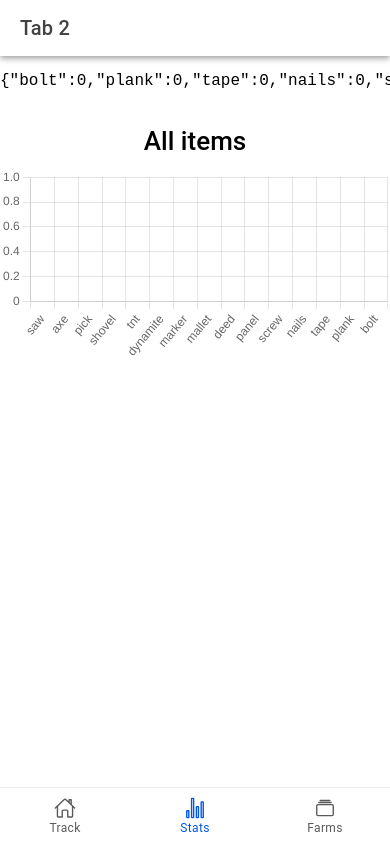
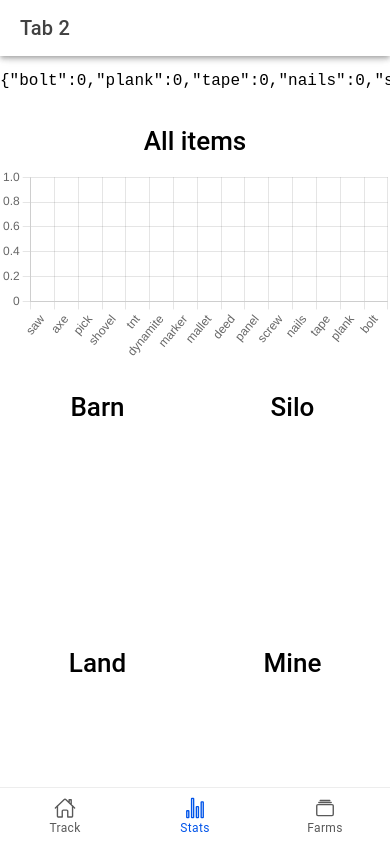
Before and after one commit to Supalien/HD-tracker, a React (Vite) app: page /stats in a window 390 px wide. Built offline with nearby package versions, Linux system fonts and the light colour scheme.

Commit message:
Filled /stats with more charts and changed the css
- Added css magic
- Disabled pie chart animation because it made it unresponsive
- Added charts for items catagories: Barn, Silo, Land, Mine, Axes and
  Saws
- Items properties are now optional
- Fixed Shuffle function

```diff
--- a/src/components/MyBar.tsx
+++ b/src/components/MyBar.tsx
@@ -11,28 +11,41 @@ type Props = {
 }
 
 export default function MyPie({items, title}: Props) {
-    const [loaded, setLoaded] = useState<boolean | null>(null); // null: didnt start, false: currently loading, true: finished loading
+  const [colors, setColors] = useState(shuffle(ChartColors));
 
     const data = {
-        labels: Object.keys(items).sort((a,b) => items[a] - items[b]).reverse()
-        , // list of the names of the items
+      labels: Object.keys(items).sort((a, b) => {
+          if (items[a] === undefined || items[b] === undefined)
+            throw Error("items must be not undefined"); // impossible scenario but necessary for arithmetic calculation
+          return items[a] - items[b];
+        }).reverse(), // list of the names of the items
       datasets: [
         {
-            data: Object.values(items).sort((a, b) => a-b).reverse(), // list of the count for each item
+          data: Object.values(items).sort((a, b) => {
+            if (a === undefined || b === undefined)
+              throw Error('items must be not undefined') // same ^
+            return a-b
+          }).reverse(), // list of the count for each item
           tooltip: {
             callbacks: {
               // a callback function that returns the string to show in the tooltip for each item.
               // tooltip string will contain the name of the item, the count, and the percentage in the total items count
-                label: (context: { label: string; parsed: { y: number}; dataset: { data: number[]; }; }) => {
+              label: (context: {
+                label: string;
+                parsed: { y: number };
+                dataset: { data: number[] };
+              }) => {
                 const label = context.label;
                 const value = context.parsed.y;
                 // item count divided by sum of all items count, times 100
-                  const percentage = Math.round((value / context.dataset.data.reduce((a, b) => a + b, 0)) * 100);
+                const percentage = Math.round(
+                  (value / context.dataset.data.reduce((a, b) => a + b, 0)) * 100
+                );
                 return `${label}: ${value} (${percentage}%)`;
               },
             },
           },
-            backgroundColor: shuffle(ChartColors),
+          backgroundColor: colors,
         },
       ],
     };
@@ -47,21 +60,11 @@ export default function MyPie({items, title}: Props) {
           enabled: true,
         },
       },
-      animation: {
-          onComplete: function(context: any) {
-              if (context.initial) {
-                  if (context.currentStep <= 1)
-                      setLoaded(false);
-                  else
-                      setLoaded(true);
-              }
-            }
-      }
     }
 
     return (
         <div className='chartContainer'>
-          {loaded? <h1>{title}</h1>: <h1>Loading...</h1>}
+          <h1 onClick={() => setColors(shuffle(ChartColors))}>{title}</h1>
           <Bar data={data} options={options}/>
         </div>
     )
--- a/src/components/MyPie.tsx
+++ b/src/components/MyPie.tsx
@@ -11,15 +11,21 @@ type Props = {
 }
 
 export default function MyPie({items, title}: Props) {
-    const [loaded, setLoaded] = useState<boolean | null>(null); // null: didnt start, false: currently loading, true: finished loading
+    const [colors, setColors] = useState(shuffle(ChartColors));
 
-    console.log(items);
     const data = {
-        labels: Object.keys(items).sort((a,b) => items[a] - items[b]).reverse()
-        , // list of the names of the items
+        labels: Object.keys(items).sort((a,b) => {
+          if (items[a] === undefined || items[b] === undefined)
+            throw Error('items must be not undefined') // impossible scenario but necessary for arithmetic calculation
+          return items[a] - items[b]
+        }).reverse(), // list of the names of the items
         datasets: [
           {
-            data: Object.values(items).sort((a, b) => a-b).reverse(), // list of the count for each item
+            data: Object.values(items).sort((a, b) => {
+              if (a === undefined || b === undefined)
+                throw Error('items valies must be not undefined') // same ^
+              return a-b
+            }).reverse(), // list of the count for each item
             tooltip: {
               callbacks: {
                 // a callback function that returns the string to show in the tooltip for each item.
@@ -33,13 +39,14 @@ export default function MyPie({items, title}: Props) {
                 },
               },
             },
-            backgroundColor: shuffle(ChartColors),
+            backgroundColor: colors,
           },
         ],
       };
 
     const options = {
       responsive: true,
+      animation: false,
       plugins: {
         legend: {
           display: false,
@@ -48,21 +55,11 @@ export default function MyPie({items, title}: Props) {
           enabled: true,
         },
       },
-      animation: {
-          onComplete: function(context: any) {
-              if (context.initial) {
-                  if (context.currentStep <= 1)
-                      setLoaded(false);
-                  else
-                      setLoaded(true);
-              }
-            }
-      }
     }
 
     return (
-        <div className='pieContainer'>
-          {loaded? <h1>{title}</h1>: <h1>Loading...</h1>}
+        <div className='chartContainer'>
+          <h1 onClick={() => setColors(shuffle(ChartColors))}>{title}</h1>
           <Pie data={data} options={options}/>
         </div>
     )
--- a/src/components/chart.css
+++ b/src/components/chart.css
@@ -1,10 +1,22 @@
 .chartContainer {
-    display: flex;
-    flex-direction: column;
-    align-items: center;
-    height: 75%;
+    width: 50%;
+    padding: 10px;
+}
+.chartContainer:first-child {
+    width: 100%;
+    padding: 0;
 }
 
 h1 {
     text-align: center;
 }
+
+@media only screen and (min-width: 768px) {
+    /* For desktop: */
+    .chartContainer {
+        width: calc(100%/3);
+    }
+    .chartContainer:first-child {
+        width: 75%;
+    }
+}
--- a/src/pages/FarmsTab.tsx
+++ b/src/pages/FarmsTab.tsx
@@ -23,7 +23,6 @@ const FarmsTab: React.FC = () => {
             farm.name = newFarm.name;
             farm.level = newFarm.level;
             farm.fields = newFarm.fields;
-            console.log(farm);
             setFarm({...farm}); // order a rerender
           }
           else{
--- a/src/pages/StatsTab.css
+++ b/src/pages/StatsTab.css
@@ -0,0 +1,6 @@
+.charts {
+    display: flex;
+    flex-direction: row;
+    flex-wrap: wrap;
+    justify-content: center;
+}
--- a/src/pages/StatsTab.tsx
+++ b/src/pages/StatsTab.tsx
@@ -31,10 +31,32 @@ const StatsTab: React.FC = () => {
         <pre>
           {JSON.stringify(farm?.items)}
         </pre>
-        <MyBar
-          title='All items'
-          items={farm?.items || {}}
-        />
+        <div className='charts'>
+          <MyBar
+            title='All items'
+            items={farm?.items}
+          />
+          <MyPie
+            title = 'Barn'
+            items={{bolt: farm?.items.bolt, plank: farm?.items.plank, tape: farm?.items.tape}}
+          />
+          <MyPie
+            title = 'Silo'
+            items={{nails: farm?.items.nails, screw: farm?.items.screw, panel: farm?.items.panel}}
+          />
+          <MyPie
+            title = 'Land'
+            items={{deed: farm?.items.deed, mallet: farm?.items.mallet, marker: farm?.items.marker}}
+          />
+          <MyPie
+            title = 'Mine'
+            items={{dynamite: farm?.items.dynamite, tnt: farm?.items.tnt, shovel: farm?.items.shovel, pick: farm?.items.pick}}
+          />
+          <MyPie
+            title = 'Axes and Saws'
+            items={{axe: farm?.items.axe, saw: farm?.items.saw}}
+          />
+        </div>
       </IonContent>
     </IonPage>
   );
--- a/src/utils/index.tsx
+++ b/src/utils/index.tsx
@@ -32,9 +32,10 @@ export const ChartColors = [
   ];
 // Fisher-Yates Shuffling Algorithm
 export const shuffle = (array: string[]) => {
+  const shuffled = [...array];
   for (let i = array.length - 1; i > 0; i--) {
     const j = Math.floor(Math.random() * (i + 1));
-    [array[i], array[j]] = [array[j], array[i]];
+    [shuffled[i], shuffled[j]] = [shuffled[j], shuffled[i]];
   }
-  return array;
+  return shuffled;
 };
```
Also changed, not shown: src/utils/schemes.tsx (+16 -16 lines). Lines whose indentation alone changed are shown as unchanged.
